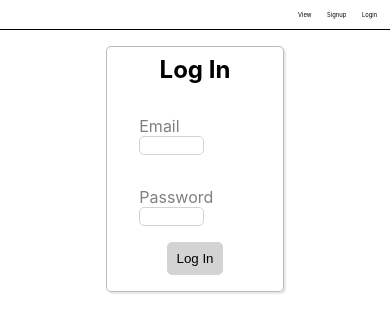
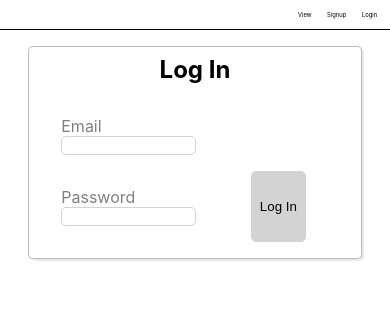
Before and after one commit to cbrand125/lih-client, a React (Create React App) app: page /login in a window 390 px wide. Shown: the top 332 px of the page. Built offline with nearby package versions, Linux system fonts and the light colour scheme.

Commit message:
quick update for mobile

```diff
--- a/src/styles/form.css
+++ b/src/styles/form.css
@@ -15,6 +15,15 @@
   border: 1px solid #282c3452;
   border-radius: 5px;
   box-shadow: 2px 2px 2px rgba(0, 0, 0, 0.1);
+}
+
+@media only screen and (max-width: 768px) {
+
+  /* For mobile phones: */
+  .form {
+    max-width: 85vw;
+  }
+
 }
 
 .form h2 {
```
